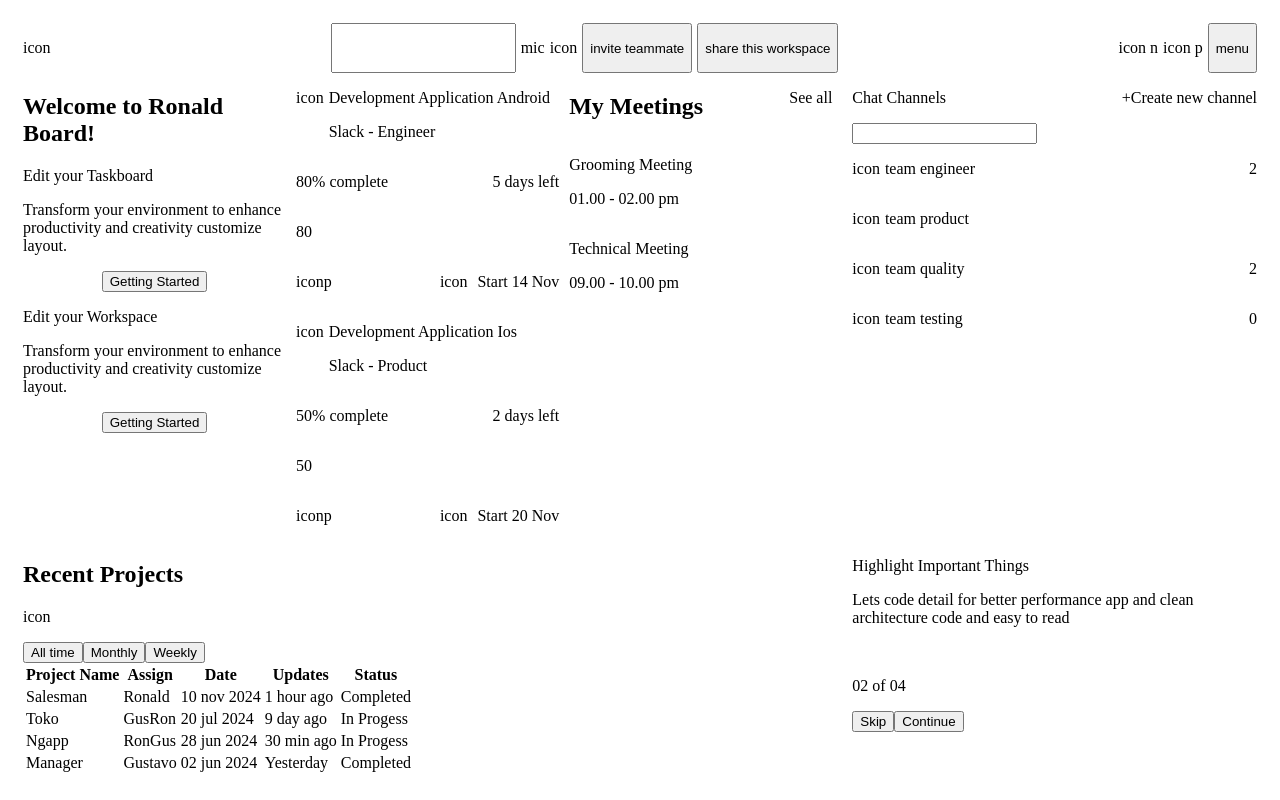
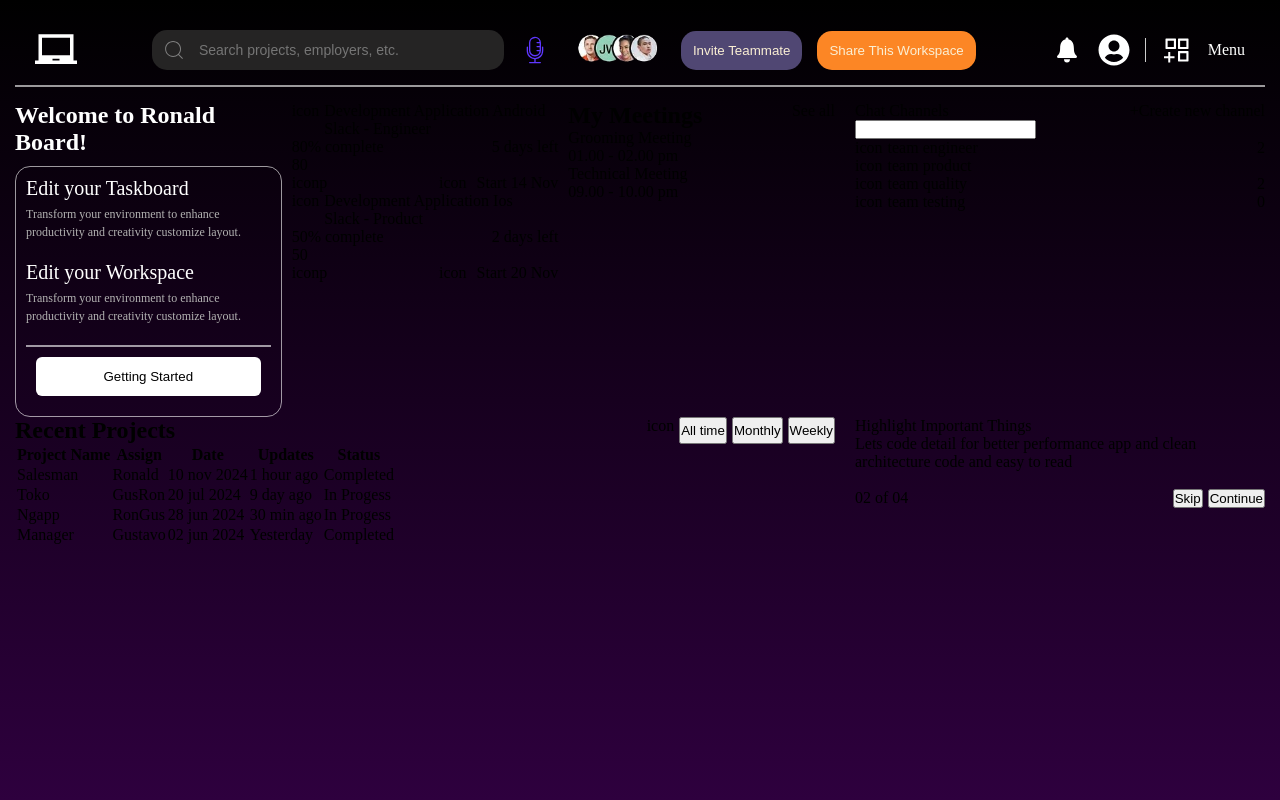
Before and after one commit to RonaldGustavo/project-management-app-ui-react, a React (Vite) app: page / in a window 1280 px wide. Built offline with nearby package versions, Linux system fonts and the light colour scheme.

Commit message:
feat: update

```diff
--- a/package.json
+++ b/package.json
@@ -10,8 +10,10 @@
     "preview": "vite preview"
   },
   "dependencies": {
+    "@iconify/react": "^6.0.0",
     "react": "^19.1.1",
-    "react-dom": "^19.1.1"
+    "react-dom": "^19.1.1",
+    "react-icons": "^5.5.0"
   },
   "devDependencies": {
     "@eslint/js": "^9.32.0",
--- /dev/null
+++ b/src/assets/images/index.ts
@@ -0,0 +1,3 @@
+import userImg from './user.png';
+
+export {userImg}
--- a/src/components/Header.tsx
+++ b/src/components/Header.tsx
@@ -1,25 +1,41 @@
+import { CiMicrophoneOn, CiSearch } from 'react-icons/ci';
+import { MdOutlineLaptopChromebook } from 'react-icons/md';
+import { IoIosNotifications } from 'react-icons/io';
+import { FaUserCircle } from 'react-icons/fa';
+import { AiOutlineAppstoreAdd } from 'react-icons/ai';
+import { userImg } from '../assets/images';
+
 const Header = () => {
   return (
     <>
       <div className="header">
         <div className="header-left">
-                    <p>icon</p>
+          <MdOutlineLaptopChromebook className="header-icon" size={42} />
         </div>
         <div className="header-mid">
-                    <input />
-                    <p>mic</p>
-                    <p>icon</p>
-                    <button>invite teammate</button>
-                    <button>share this workspace</button>
+          <div className="header-search-container">
+            <CiSearch className="header-search-icon" size={24} />
+            <input
+              placeholder="Search projects, employers, etc."
+              className="header-search-input"
+            />
+          </div>
+          <CiMicrophoneOn className="header-mic-icon" size={32} />
+          <img src={userImg} width={100} />
+          <button className="header-button-invite">Invite Teammate</button>
+          <button className="header-button-share">Share This Workspace</button>
         </div>
         <div className="header-right">
-                    <p>icon n</p>
-                    <p>icon p</p>
-                    <button>menu</button>
+          <IoIosNotifications className="header-notif-icon" size={32} />
+          <FaUserCircle className="header-profile-icon" size={32} />
+          <div className="divider"></div>
+          <AiOutlineAppstoreAdd className="header-menu-icon" size={32} />
+          <p className="header-text-menu">Menu</p>
         </div>
       </div>
+      <hr className='header-divider'/>
     </>
-    )
-}
+  );
+};
 
-export default Header
+export default Header;
--- a/src/components/Highlight.tsx
+++ b/src/components/Highlight.tsx
@@ -4,14 +4,12 @@ const Highlight = () => {
       title: 'Edit your Taskboard',
       description:
         'Transform your environment to enhance productivity and creativity customize layout.',
-      button: 'Getting Started',
     },
 
     {
       title: 'Edit your Workspace',
       description:
         'Transform your environment to enhance productivity and creativity customize layout.',
-      button: 'Getting Started',
     },
   ];
 
@@ -52,20 +50,24 @@ const Highlight = () => {
       <div className="highlight">
         <div className="highlight-left">
           <h2 className="highlight-left-title">Welcome to Ronald Board!</h2>
+          <div className="highlight-left-wrapper">
+
           {dataLeft &&
             dataLeft.map((data: any) => {
               return (
                 <div className="highlight-left-card">
                   <p className="highlight-left-card-title">{data.title}</p>
                   <p className="highlight-left-card-desc">{data.description}</p>
-                  <div className="highlight-left-card-button-container">
-                    <button className="highlight-left-card-button">
-                      {data.button}
-                    </button>
-                  </div>
                 </div>
               );
             })}
+          <hr className="highlight-divider"/>
+          <div className="highlight-left-card-button-container">
+            <button className="highlight-left-card-button">
+              Getting Started
+            </button>
+          </div>
+          </div>
         </div>
         <div className="highlight-mid">
           {dataMid &&
--- a/src/pages/App.tsx
+++ b/src/pages/App.tsx
@@ -8,6 +8,7 @@ function App() {
   return (
     <>
       <div className="container">
+        <div className='container-wrapper'>
           <Header />
           <div className="container-grid-2-column">
             <Highlight />
@@ -18,6 +19,7 @@ function App() {
             <News />
           </div>
         </div>
+      </div>
     </>
   );
 }
--- a/src/styles/components/header.css
+++ b/src/styles/components/header.css
@@ -1,20 +1,97 @@
 .header {
+  width: 100%;
+  min-height: 70px;
   display: flex;
+  align-items: center;
   justify-content: space-between;
+  padding: 0 20px;
+  box-sizing: border-box;
 }
 
 .header-left {
+  display: flex;
+  align-items: center;
+}
 
+.header-icon {
+  fill: white;
 }
 
 .header-mid {
   display: flex;
   flex-direction: row;
-    gap: 5px;
+  align-items: center;
+  gap: 15px;
+}
+
+.header-search-container {
+  display: flex;
+  align-items: center;
+  gap: 8px;
+  border-radius: 15px;
+  padding: 7px 10px;
+  background-color: rgb(37, 36, 36);
+}
+
+.header-search-icon {
+  fill: gray;
+}
+
+.header-search-input {
+  width: 300px;
+  padding: 5px;
+  border: none;
+  outline: none;
+  background: transparent;
+  color: white;
+  font-size: 14px;
+}
+
+.header-mic-icon {
+  fill: #5f37ff;
+}
+
+.header-button-invite {
+  padding: 12px;
+  background-color: #504773;
+  border: none;
+  border-radius: 15px;
+  color: #faefd4;
+}
+
+.header-button-share {
+  padding: 12px;
+  background-color: #fc8625;
+  border: none;
+  border-radius: 15px;
+  color: #faefd4;
 }
 
 .header-right {
   display: flex;
   flex-direction: row;
-    gap:5px
+  align-items: center;
+  gap: 15px;
 }
+
+.divider {
+  width: 1px;
+  height: 24px;
+  background-color: #ccc;
+}
+
+.header-notif-icon {
+  fill: white;
+}
+
+.header-profile-icon {
+  fill: white;
+}
+
+.header-menu-icon {
+  fill: white;
+}
+
+.header-text-menu {
+    color: white;
+}
--- a/src/styles/components/highlight.css
+++ b/src/styles/components/highlight.css
@@ -3,33 +3,66 @@
   display: grid;
   grid-template-columns: 1fr 1fr 1fr;
   gap: 10px;
+  /* background-color: red; */
+}
+
+.header-divider {
+  margin-bottom: 15px;
+  border: 0.5px solid rgba(255, 255, 255, 0.6);
 }
 
 /* ===== Bagian Kiri ===== */
 .highlight-left {
+}
 
+.highlight-left-wrapper {
+    border: 0.5px solid rgba(255, 255, 255, 0.6);
+    border-radius: 15px;
+    padding: 10px;
+    margin-top: 10px;
+}
+
+.highlight-divider {
+    border: 0.5px solid rgba(255, 255, 255, 0.6);
 }
 
 .highlight-left-title {
-
+  color: white;
+  font-size: 24px;
 }
 
 .highlight-left-card {
-
+    margin-bottom: 20px;
 }
 
 .highlight-left-card-title {
+    color: white;
+    font-size: 20px;
+    margin-bottom: 5px;
 }
 
 .highlight-left-card-desc {
+        color: rgb(179, 178, 178);
+    font-size: 12px;
+    line-height: 1.5;
 }
 
 .highlight-left-card-button-container {
   display: flex;
   justify-content: center;
+  align-items: center;
+  padding: 10px;
 }
 
 .highlight-left-card-button {
+  width: 100%;
+  padding: 12px 16px;
+  background-color: #4b0082;
+  color: black;
+  border: none;
+  border-radius: 6px;
+  cursor: pointer;
+  background-color: white;
 }
 
 /* ===== Bagian Tengah ===== */
--- a/src/styles/components/news.css
+++ b/src/styles/components/news.css
@@ -1,35 +1,30 @@
 .news {
-  /* container utama */
 }
 
 .news-title {
-  /* judul berita */
 }
 
 .news-desc {
-  /* deskripsi berita */
 }
 
 .news-image {
-  /* gambar berita */
 }
 
 .news-footer {
-  /* area footer */
+    display: flex;
+    justify-content: space-between;
 }
 
 .news-footer-page {
-  /* teks halaman di footer */
 }
 
 .news-footer-button-container {
-  /* pembungkus tombol di footer */
+    display: flex;
+    gap: 5px;
 }
 
 .news-footer-button-skip {
-  /* tombol skip */
 }
 
 .news-footer-button-continue {
-  /* tombol continue */
 }
--- a/src/styles/components/project.css
+++ b/src/styles/components/project.css
@@ -4,12 +4,16 @@
 
 /* ===== Header ===== */
 .project-header {
+    display: flex;
+    justify-content: space-between;
 }
 
 .project-header-text-title {
 }
 
 .project-header-right {
+    display: flex;
+    gap:5px;
 }
 
 .project-header-right-icon {
--- a/src/styles/index.css
+++ b/src/styles/index.css
@@ -4,7 +4,21 @@
 @import './components/project.css';
 @import './components/news.css';
 
+* {
+  margin: 0;
+  padding: 0;
+  box-sizing: border-box;
+  color: black;
+}
+
 .container {
+    width: 100%;
+    height: 100vh;
+    background: linear-gradient(to bottom, #000000, #2e003e);
+    /* background-color: white; */
+}
+
+.container-wrapper {
     padding: 15px;
 }
 
```
Also changed, not shown: src/assets/images/user.png (added). Lines whose indentation alone changed are shown as unchanged.
